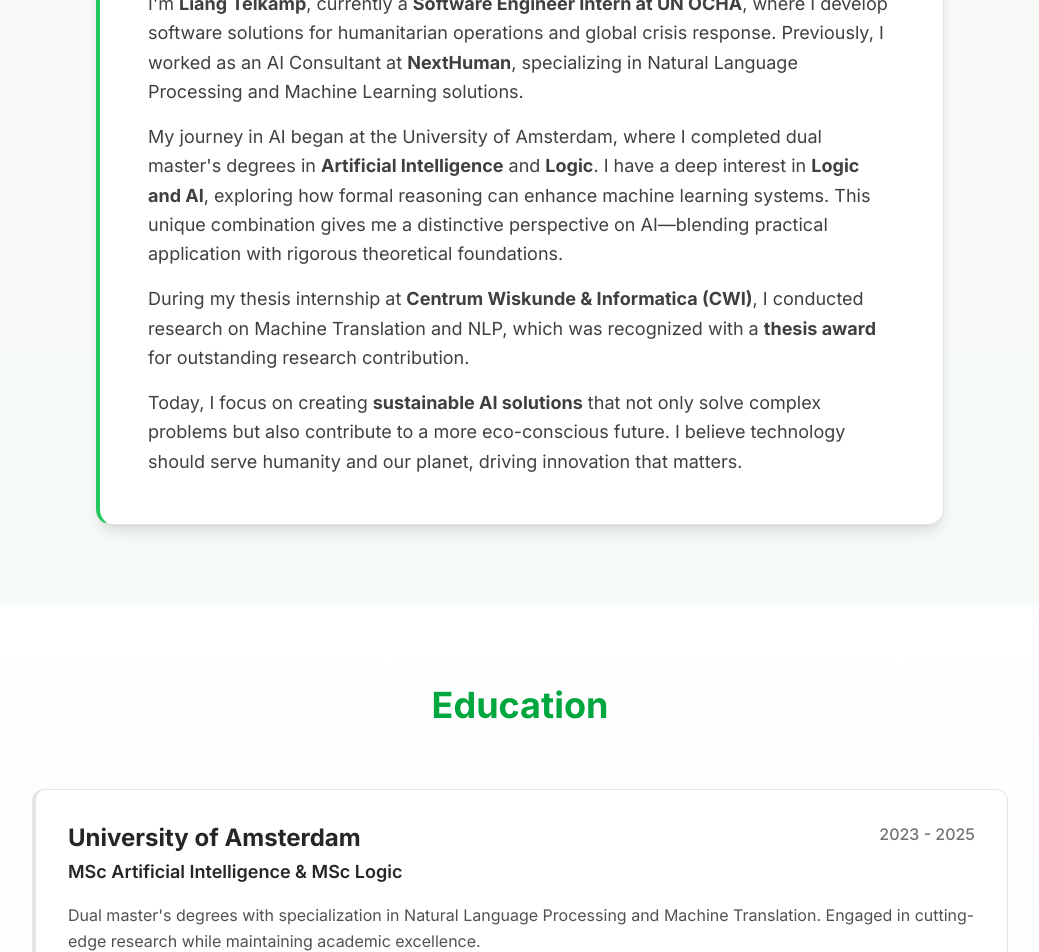
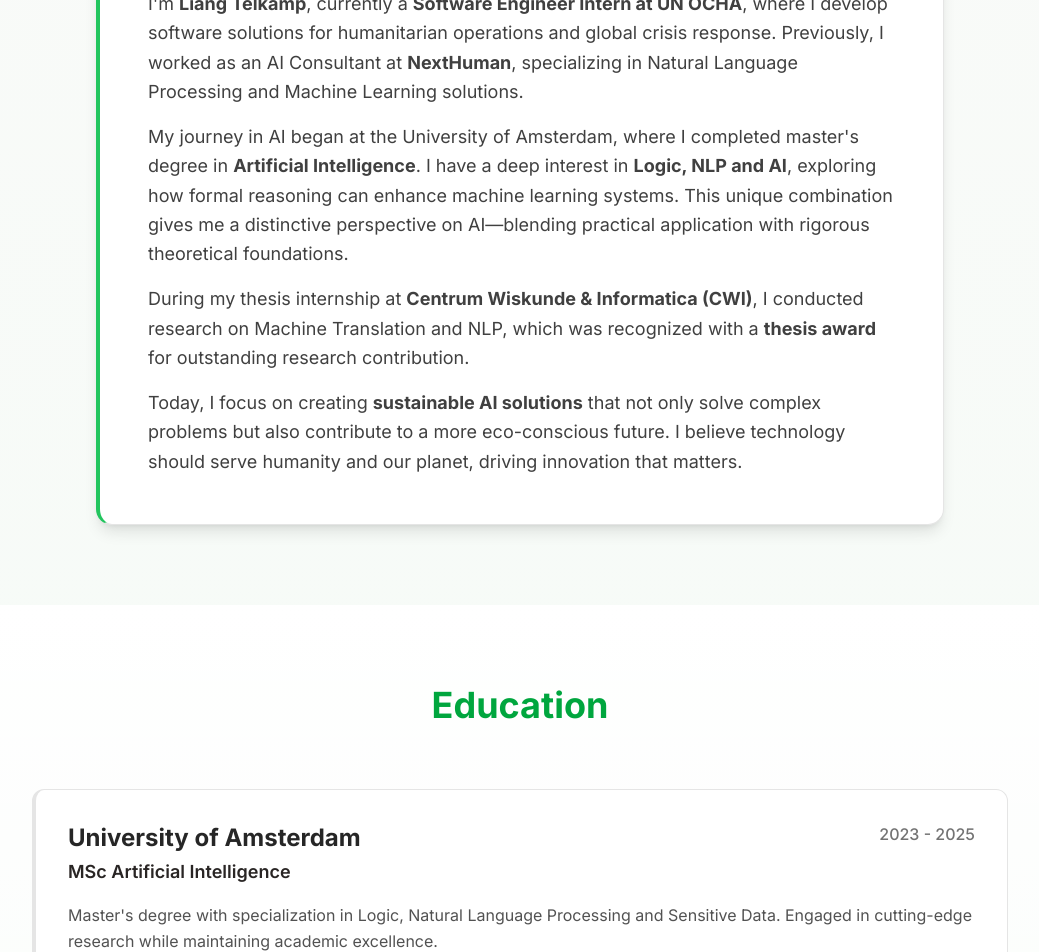
Before and after one commit to liangtelkamp/liangtelkamp.github.io, a Next.js app: page /about in a window 1280 px wide. Shown: the part 680-1632 px from the top of the page, without its empty margins (120-1159 px from the left). Built offline with nearby package versions, Linux system fonts and the light colour scheme.

Commit message:
change about me

```diff
--- a/src/app/about/page.js
+++ b/src/app/about/page.js
@@ -57,10 +57,9 @@
                 specializing in Natural Language Processing and Machine Learning solutions.
               </p>
               <p>
-                My journey in AI began at the University of Amsterdam, where I completed dual master's degrees
-                in <strong className="text-primary-700">Artificial Intelligence</strong> and{' '}
-                <strong className="text-primary-700">Logic</strong>. I have a deep interest in{' '}
-                <strong className="text-primary-700">Logic and AI</strong>, exploring how formal reasoning
+                My journey in AI began at the University of Amsterdam, where I completed master's degree
+                in <strong className="text-primary-700">Artificial Intelligence</strong>. I have a deep interest in{' '}
+                <strong className="text-primary-700">Logic, NLP and AI</strong>, exploring how formal reasoning
                 can enhance machine learning systems. This unique combination gives me a
                 distinctive perspective on AI—blending practical application with rigorous
                 theoretical foundations.
@@ -94,9 +93,9 @@
             {[
               {
                 institution: 'University of Amsterdam',
-                degree: 'MSc Artificial Intelligence & MSc Logic',
+                degree: 'MSc Artificial Intelligence',
                 period: '2023 - 2025',
-                description: 'Dual master\'s degrees with specialization in Natural Language Processing and Machine Translation. Engaged in cutting-edge research while maintaining academic excellence.',
+                description: 'Master\'s degree with specialization in Logic, Natural Language Processing and Sensitive Data. Engaged in cutting-edge research while maintaining academic excellence.',
                 highlights: ['Machine Learning', 'NLP', 'Formal Logic', 'Research Methods']
               },
               {
```
